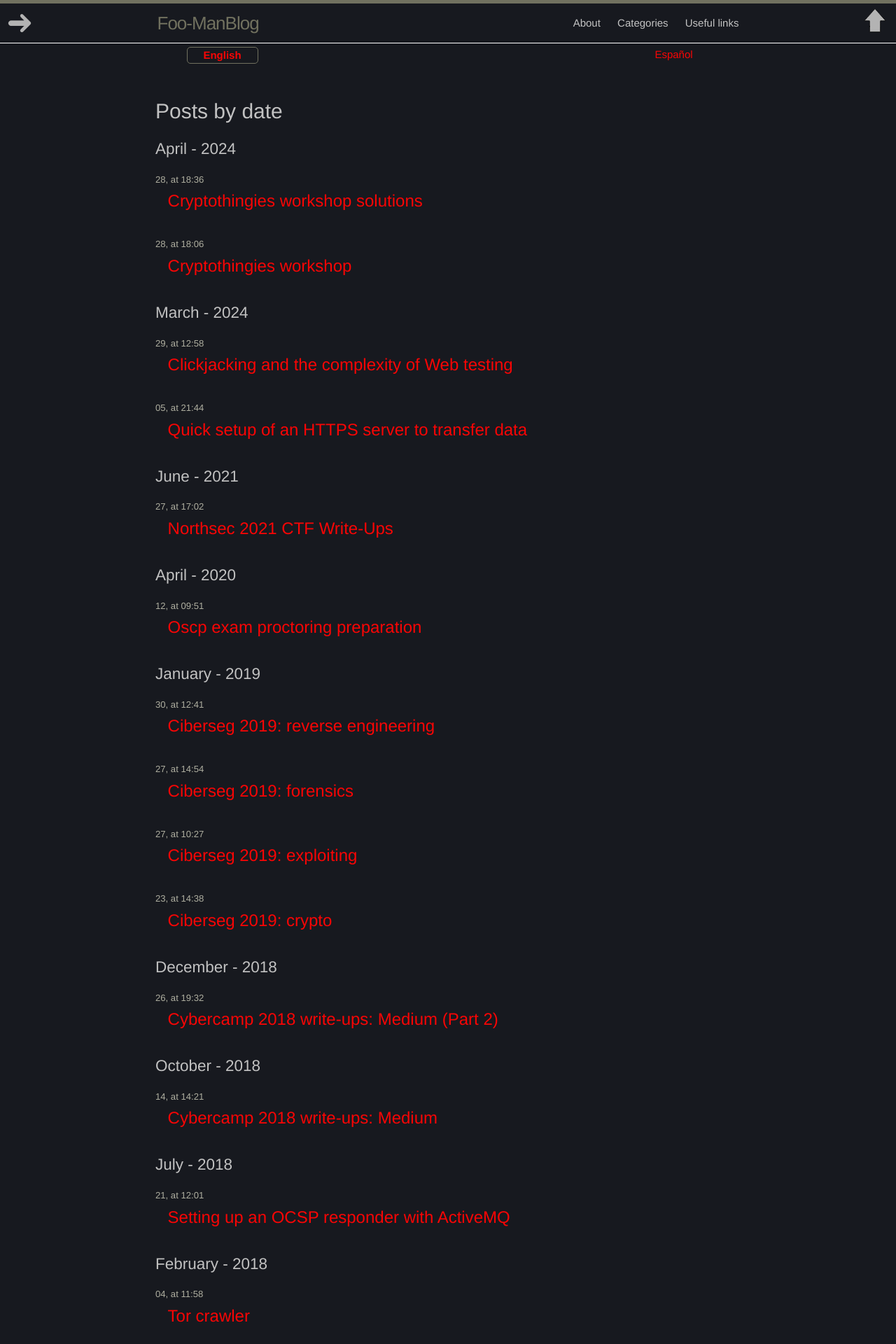
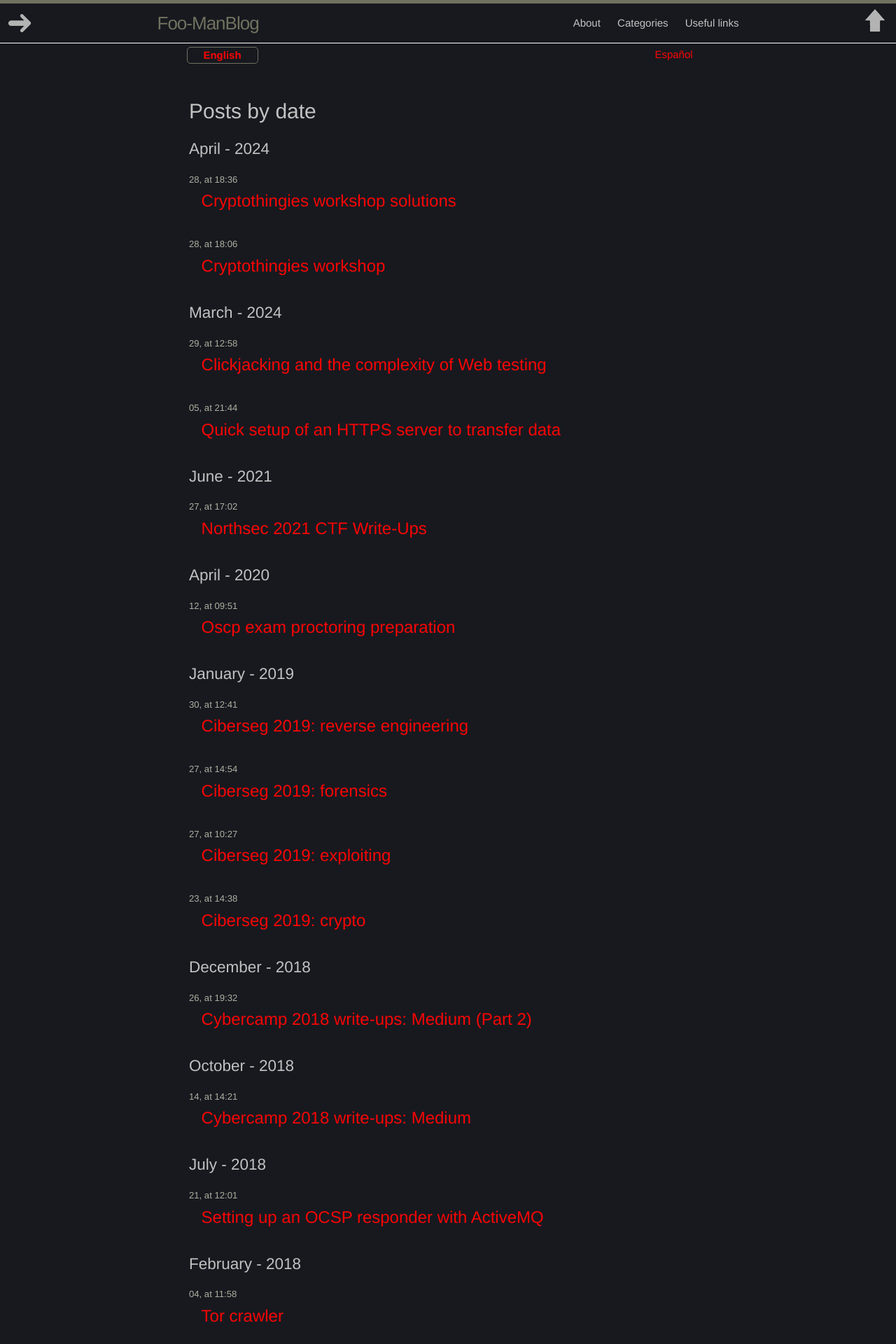
Before and after one commit to Foo-Manroot/foo-manroot.github.io, a Jekyll site: the page built from index.html, in a window 1280 px wide. Shown: the top 1920 px of the page at 70% size. Built offline with Jekyll 4.4.1, drawn with Linux system fonts in a browser that asks for light colours.

Commit message:
Centered posts list

```diff
--- a/_sass/_layout.scss
+++ b/_sass/_layout.scss
@@ -554,6 +554,10 @@
  * Posts info
  */
 .home {
+	max-width: -webkit-calc(#{$content-width} - (#{$spacing-unit} * 2));
+	max-width:         calc(#{$content-width} - (#{$spacing-unit} * 2));
+	margin-right: auto;
+	margin-left: auto;
 	display: flex;
 	flex-direction: column;
 }
```
